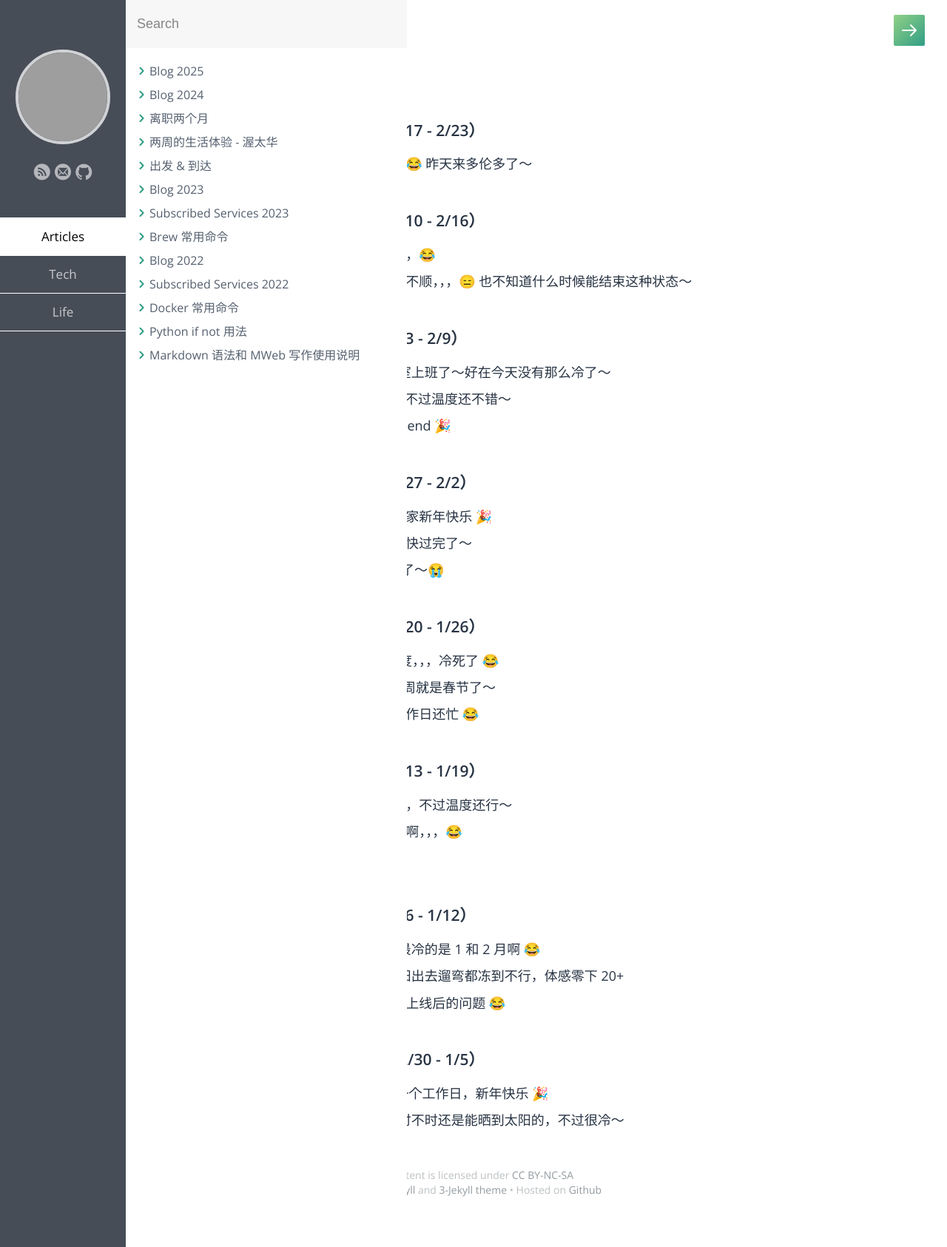
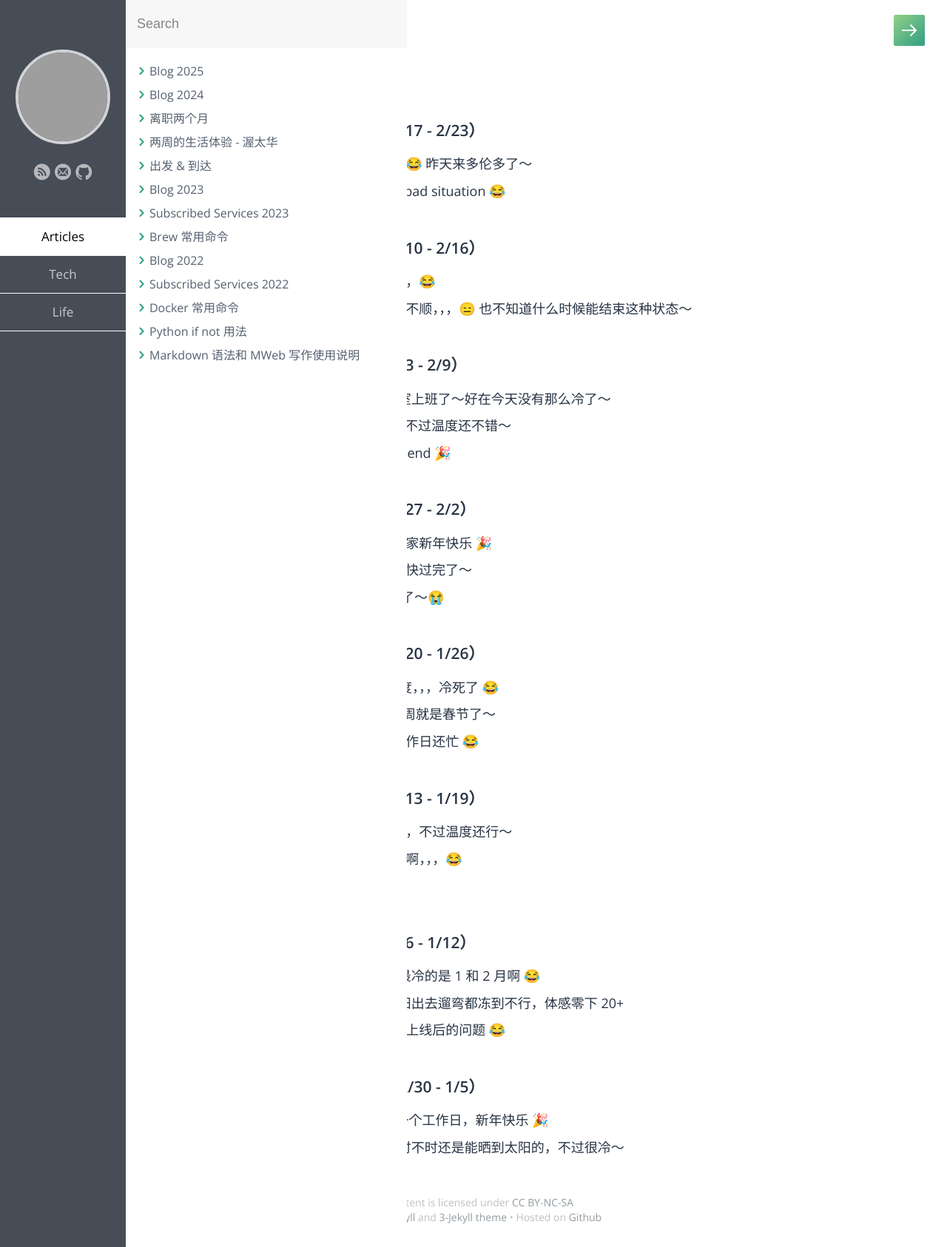
Before and after one commit to samxupeiran/samxupeiran.github.io, a Jekyll site: the page built from _posts/life/2025-01-02-my-blog.md, in a window 1280 px wide. Shown: the whole page at 74% size. Built offline with Jekyll 4.4.1, drawn with Linux system fonts in a browser that asks for light colours; some web fonts are replaced; grey boxes are pictures that could not be loaded.

Commit message:
feat: add weekly blog 2/20

```diff
--- a/_posts/life/2025-01-02-my-blog.md
+++ b/_posts/life/2025-01-02-my-blog.md
@@ -8,6 +8,7 @@ tags: Blog
 
 - ### 2025 年 2 月 第 3 周（2/17 - 2/23）
      - 2/18 最近雪下的吓人，，，😂 昨天来多伦多了～
+     - 2/20 make the best of a bad situation 😂
 
 - ### 2025 年 2 月 第 2 周（2/10 - 2/16）
      - 2/10 最近真的是悲催啊，，，😂
```
